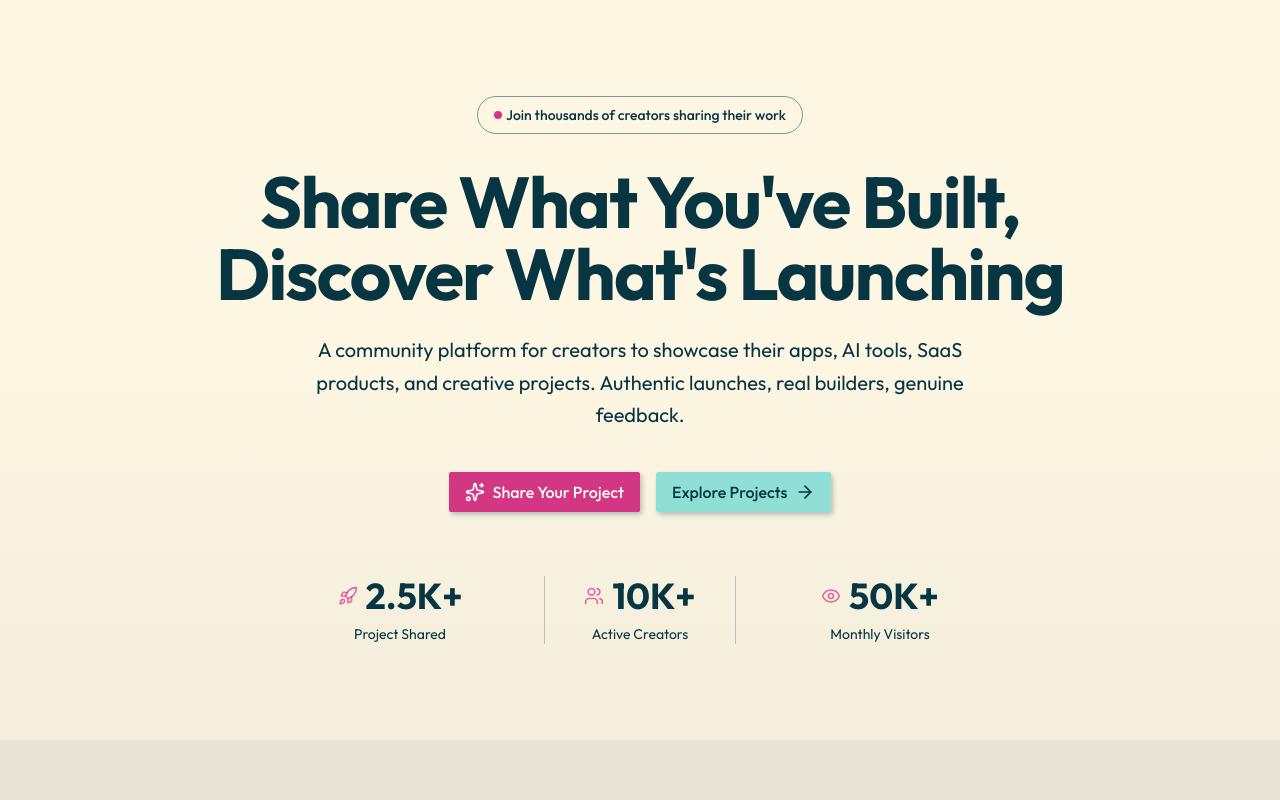
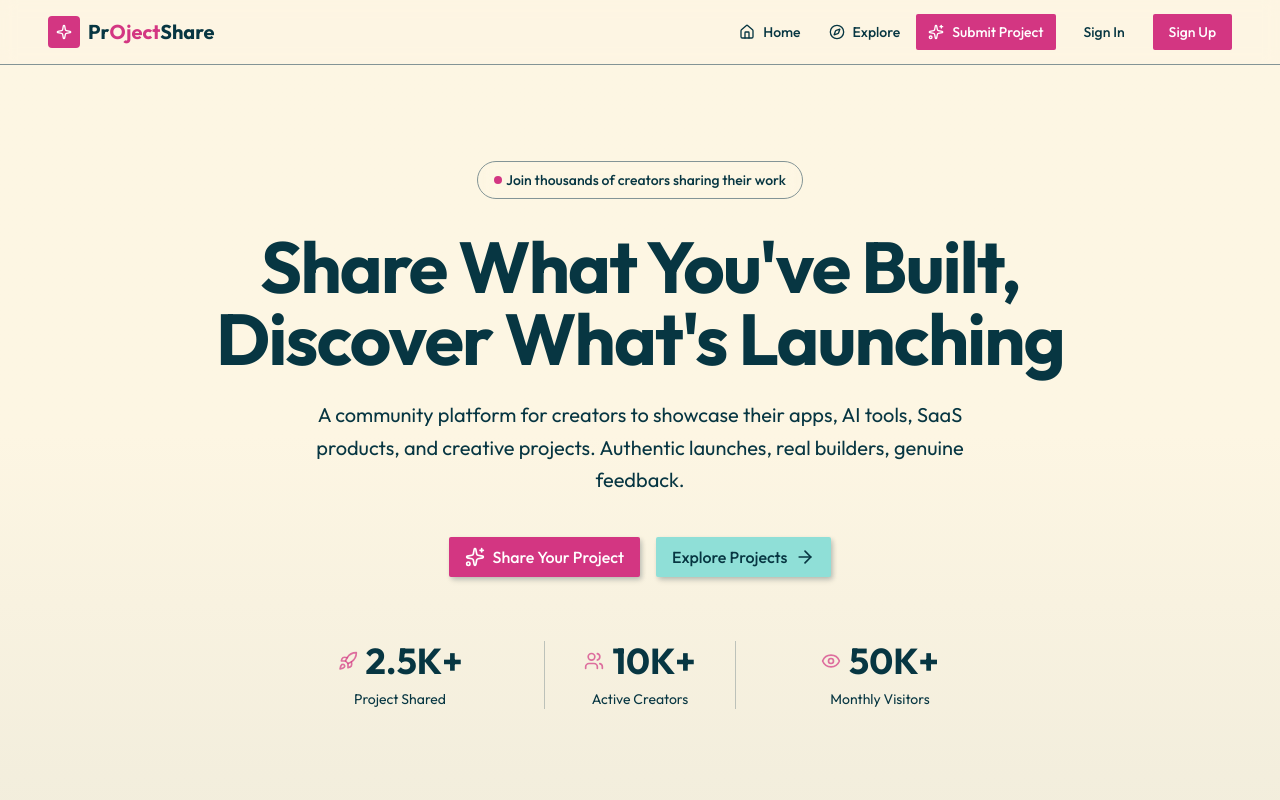
Before and after one commit to AyushDeuja/ProjectShare-Nextjs, a Next.js app: page / in a window 1280 px wide. Shown: the top 800 px of the page. Built offline with nearby package versions, Linux system fonts and the light colour scheme.

Commit message:
header created

```diff
--- a/app/layout.tsx
+++ b/app/layout.tsx
@@ -1,6 +1,8 @@
 import type { Metadata } from "next";
 import { Outfit } from "next/font/google";
 import "./globals.css";
+import Header from "@/components/common/header";
+import Footer from "@/components/common/footer";
 
 const outfit = Outfit({
   subsets: ["latin"],
@@ -22,7 +24,9 @@
       <body
         className={`${outfit.className} antialiased bg-background text-foreground`}
       >
+        <Header />
         {children}
+        <Footer />
       </body>
     </html>
   );
--- /dev/null
+++ b/components/common/footer.tsx
@@ -0,0 +1,7 @@
+import React from "react";
+
+const Footer = () => {
+  return <div></div>;
+};
+
+export default Footer;
--- /dev/null
+++ b/components/common/header.tsx
@@ -0,0 +1,54 @@
+import Link from "next/link";
+import { CompassIcon, HomeIcon, SparkleIcon, SparklesIcon } from "lucide-react";
+import { Button } from "../ui/button";
+
+const Logo = () => {
+  return (
+    <Link href="/" className="flex items-center gap-2 group">
+      <div className="size-8 rounded-lg bg-primary flex items-center justify-center">
+        <SparkleIcon className="size-4 text-primary-foreground" />
+      </div>
+      <span className="text-xl font-bold">
+        Pr<span className="text-primary">Oject</span>Share
+      </span>
+    </Link>
+  );
+};
+
+export default function Header() {
+  return (
+    <header className="sticky top-0 z-50 border-b bg-background/95 backdrop-blur supports-backdrop-filter:bg-background/60">
+      <div className="wrapper px-12">
+        <div className="flex h-16 items-center justify-between">
+          <Logo />
+          <nav className="flex items-center gap-1">
+            <Link
+              href="/"
+              className="flex items-center gap-2 px-3 py-2 text-sm font-medium text-muted-foreground hover:text-foreground transition-colors hover:bg-muted/50"
+            >
+              <HomeIcon className="size-4" />
+              <span>Home</span>
+            </Link>
+            <Link
+              href="/explore"
+              className="flex items-center gap-2 px-3 py-2 text-sm font-medium text-muted-foreground hover:text-foreground transition-colors hover:bg-muted/50"
+            >
+              <CompassIcon className="size-4" />
+              <span>Explore</span>
+            </Link>
+            <div className="flex items-center gap-3">
+              <Button asChild>
+                <Link href="/submit">
+                  <SparklesIcon className="size-4" />
+                  Submit Project
+                </Link>
+              </Button>
+              <Button variant="ghost">Sign In</Button>
+              <Button>Sign Up</Button>
+            </div>
+          </nav>
+        </div>
+      </div>
+    </header>
+  );
+}
```
